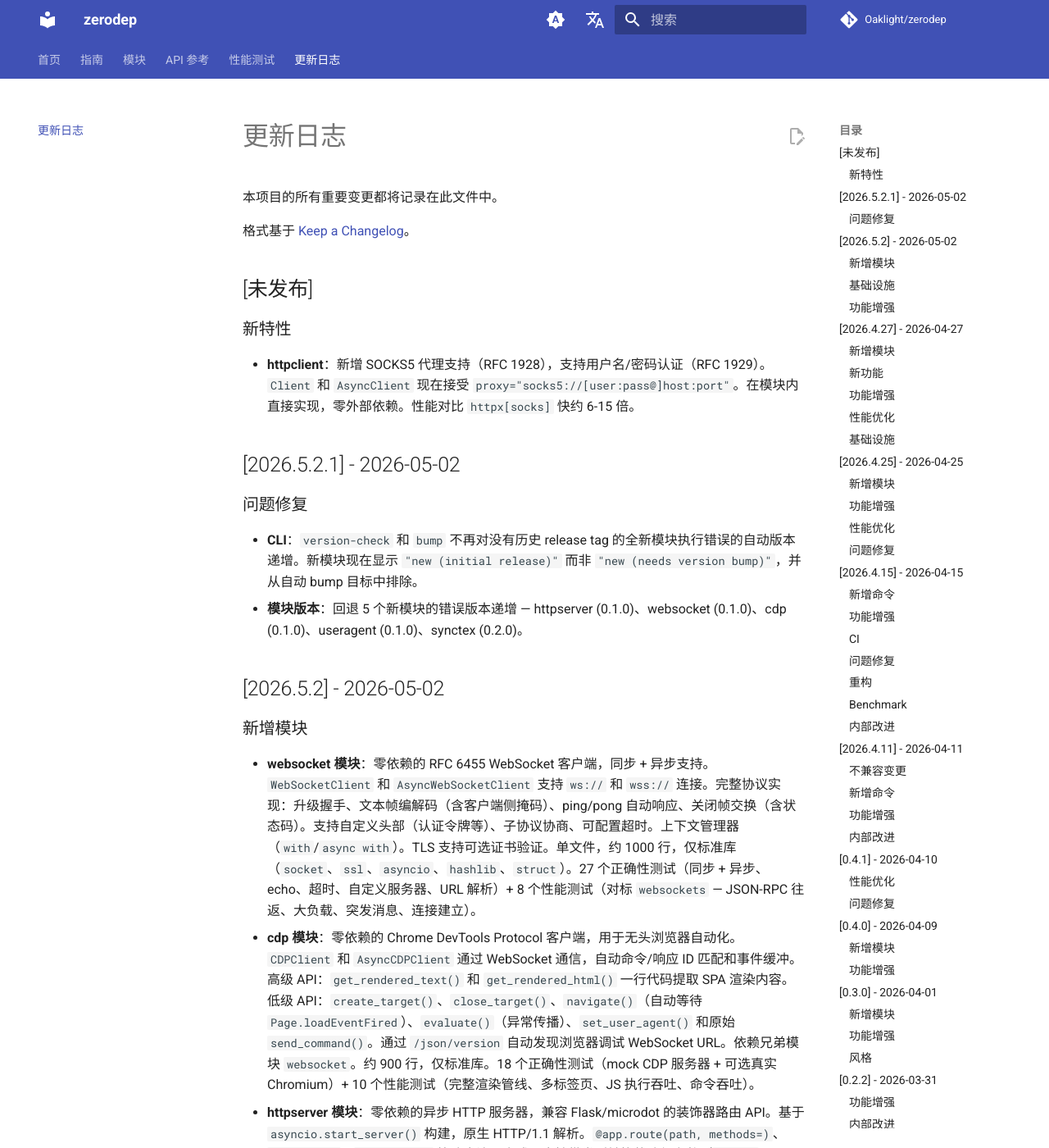
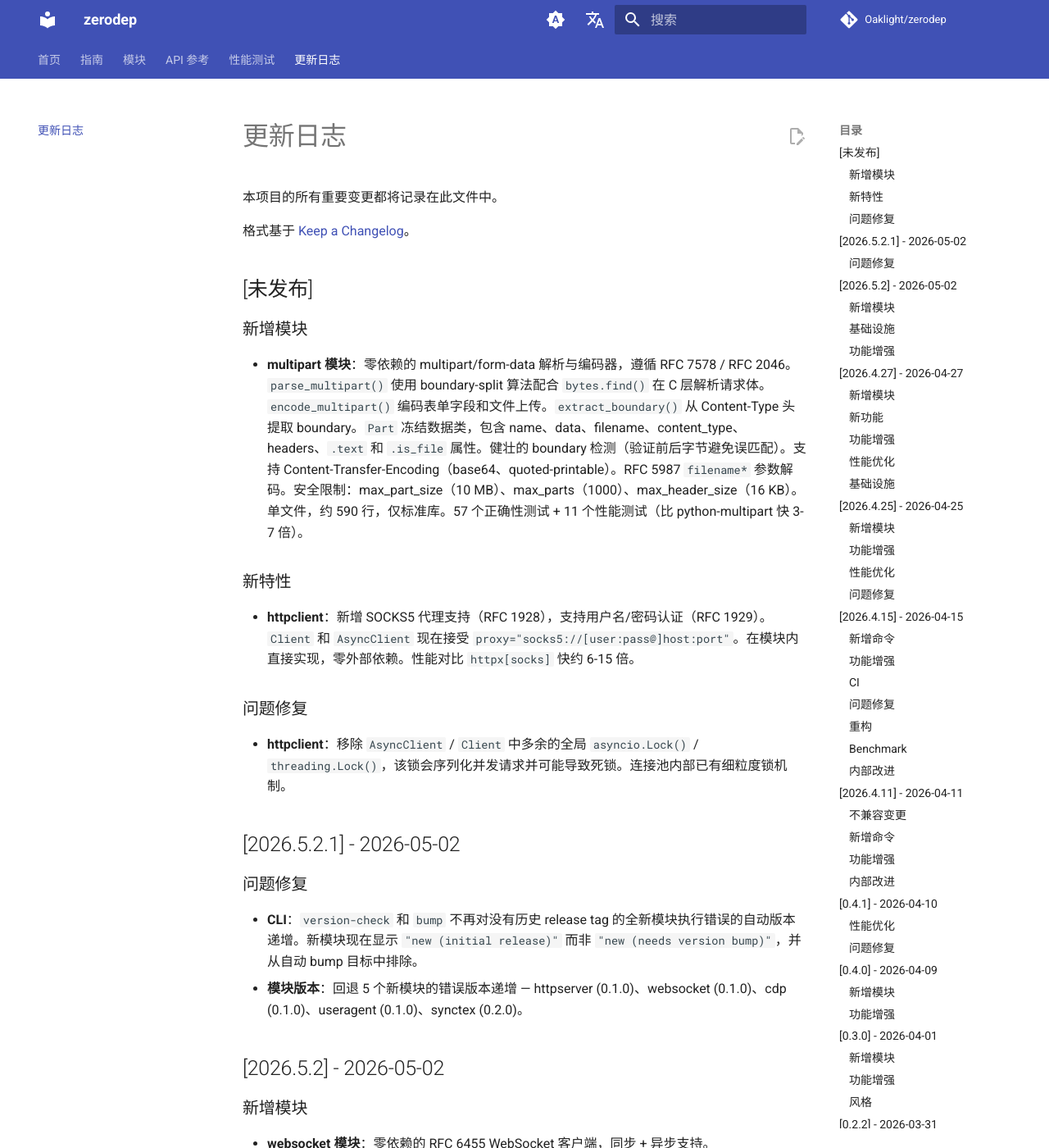
Before and after one commit to Oaklight/zerodep, an MkDocs documentation site: the page built from docs/changelog.md, in a window 1280 px wide and 1400 px high. Shown: the whole window at 82% size. Built offline with MkDocs 1.6.1 and Material for MkDocs 9.7.7, drawn with Linux system fonts in a browser that asks for light colours; comment, search, counter and statistics services are not loaded.

Commit message:
docs: add multipart module and httpclient fix to changelog

```diff
--- a/docs/changelog.md
+++ b/docs/changelog.md
@@ -6,9 +6,17 @@
 
 ## [未发布]
 
+### 新增模块
+
+- **multipart 模块**：零依赖的 multipart/form-data 解析与编码器，遵循 RFC 7578 / RFC 2046。`parse_multipart()` 使用 boundary-split 算法配合 `bytes.find()` 在 C 层解析请求体。`encode_multipart()` 编码表单字段和文件上传。`extract_boundary()` 从 Content-Type 头提取 boundary。`Part` 冻结数据类，包含 name、data、filename、content_type、headers、`.text` 和 `.is_file` 属性。健壮的 boundary 检测（验证前后字节避免误匹配）。支持 Content-Transfer-Encoding（base64、quoted-printable）。RFC 5987 `filename*` 参数解码。安全限制：max_part_size（10 MB）、max_parts（1000）、max_header_size（16 KB）。单文件，约 590 行，仅标准库。57 个正确性测试 + 11 个性能测试（比 python-multipart 快 3-7 倍）。
+
 ### 新特性
 
 - **httpclient**：新增 SOCKS5 代理支持（RFC 1928），支持用户名/密码认证（RFC 1929）。`Client` 和 `AsyncClient` 现在接受 `proxy="socks5://[user:pass@]host:port"`。在模块内直接实现，零外部依赖。性能对比 `httpx[socks]` 快约 6-15 倍。
+
+### 问题修复
+
+- **httpclient**：移除 `AsyncClient` / `Client` 中多余的全局 `asyncio.Lock()` / `threading.Lock()`，该锁会序列化并发请求并可能导致死锁。连接池内部已有细粒度锁机制。
 
 ## [2026.5.2.1] - 2026-05-02
 
```
